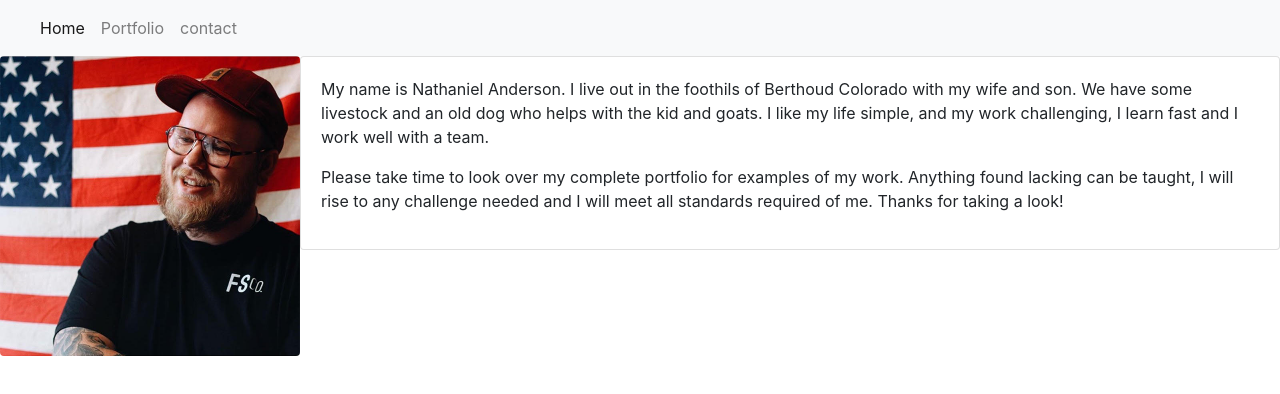
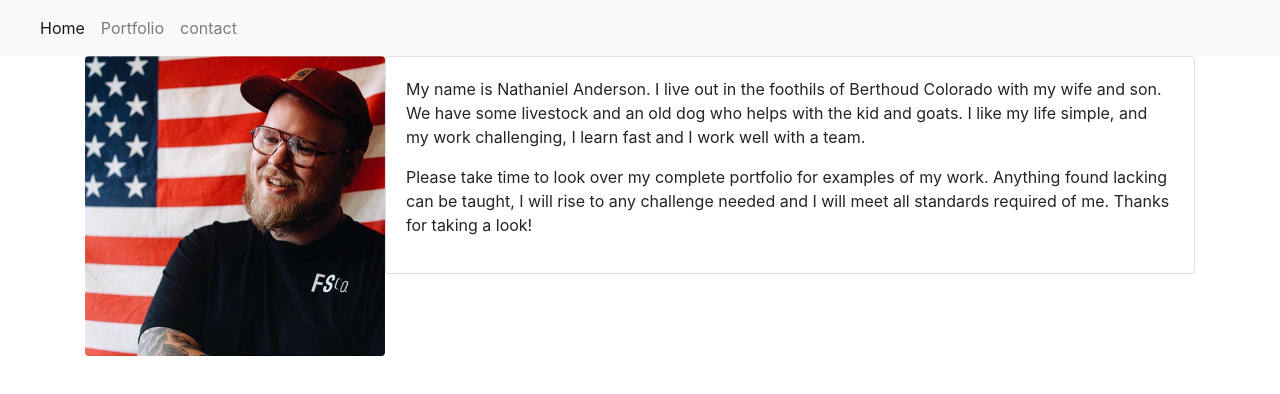
Before and after one commit to Nathaniel-DU/Bootstrap-Portfolio, a plain HTML site: page index.html in a window 1280 px wide. Drawn offline with nearby package versions, Linux system fonts and the light colour scheme.

Commit message:
grid lyfe

```diff
--- a/index.html
+++ b/index.html
@@ -25,13 +25,20 @@
         </div>
       </nav>
     <body>
+        <div class="container">
+            <div class="row">
+                <div class="col md-6">
             <img src="nathaniel.png" class="rounded float-left" alt="nathaniel" width="300px" height="300px">
-
             <div class="card" class="float-right">
-                <div class="card-body">
-                    <p>My name is Nathaniel Anderson. I live out in the foothils of Berthoud Colorado with my wife and son. We have some livestock and an old dog who helps with the kid and goats. I like my life simple, and my work challenging, I learn fast and I work well with a team.</p>
-                    <p>Please take time to look over my complete portfolio for examples of my work. Anything found lacking can be taught, I will rise to any challenge needed and I will meet all standards required of me. Thanks for taking a look!</p>
+                    <div class="card-body">
+                        <p>My name is Nathaniel Anderson. I live out in the foothils of Berthoud Colorado with my wife and son. We have some livestock and an old dog who helps with the kid and goats. I like my life simple, and my work challenging, I learn fast and I work well with a team.</p>
+                        <p>Please take time to look over my complete portfolio for examples of my work. Anything found lacking can be taught, I will rise to any challenge needed and I will meet all standards required of me. Thanks for taking a look!</p>
+                    </div>
+                </div>
                 </div>
             </div>
+        </div>
+
+
     </body>
 </html>
```
Also changed, not shown: contact.html (+7 -1 lines).
